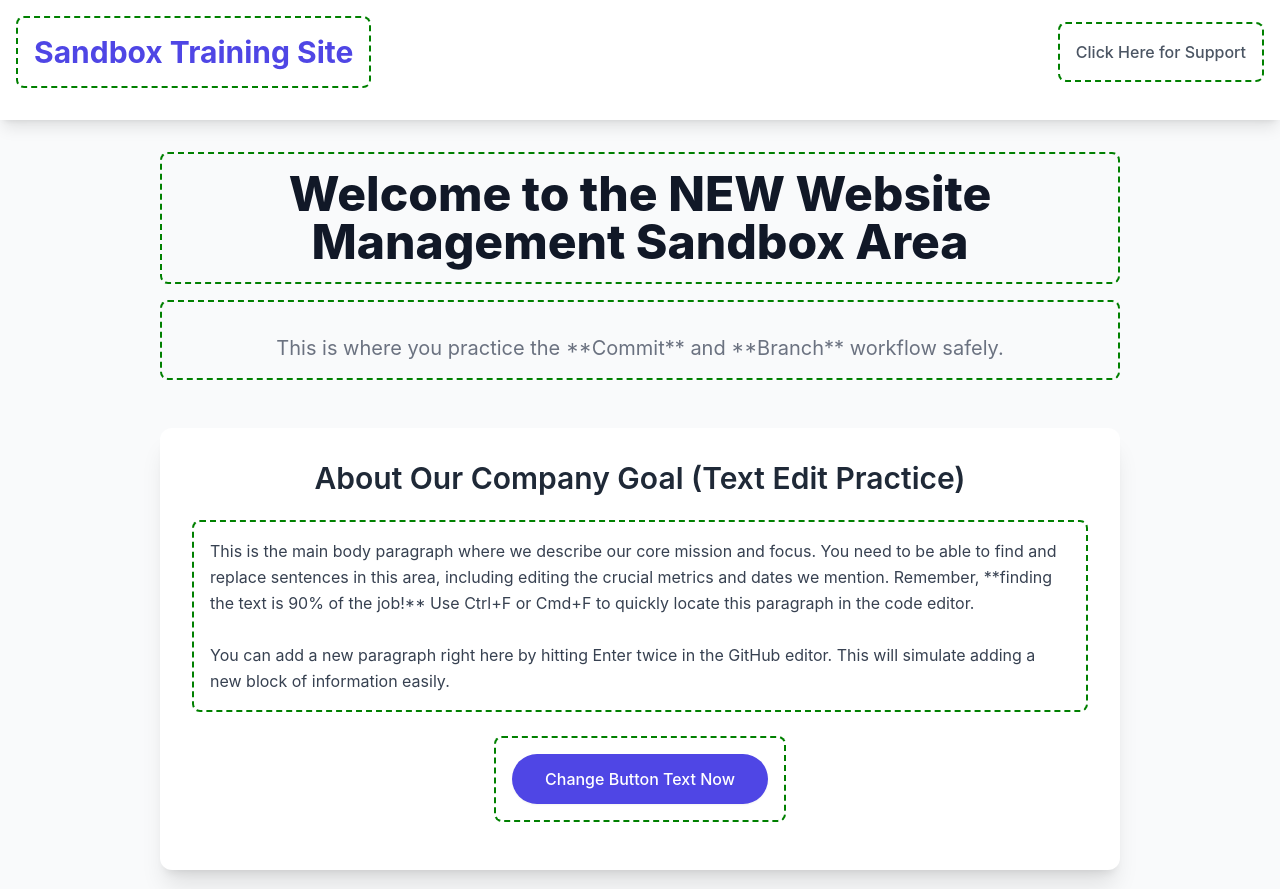
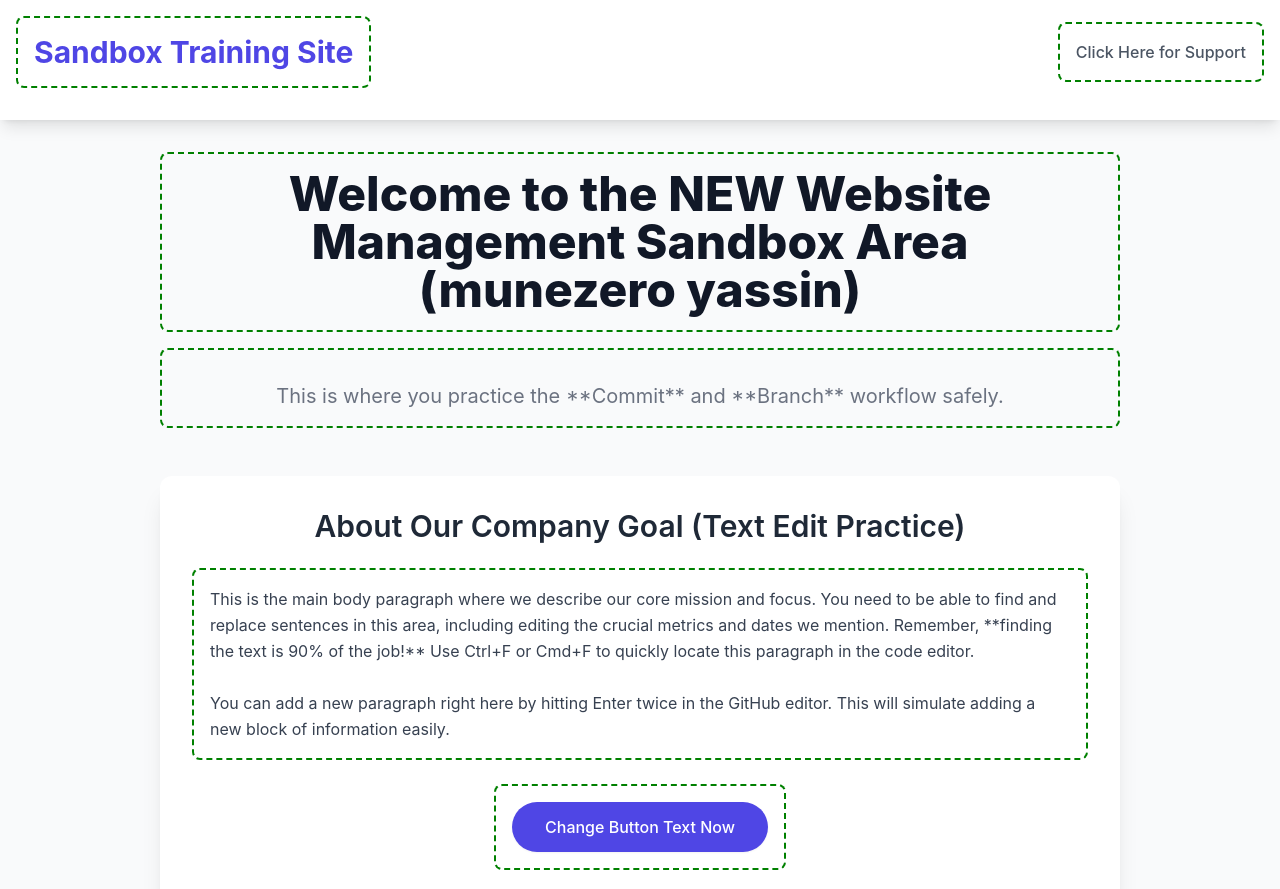
Before and after one commit to brianmugunga/sandbox-training-site, a plain HTML site: page index.html in a window 1280 px wide. Shown: the top 889 px of the page. Drawn offline with nearby package versions, Linux system fonts and the light colour scheme.

Commit message:
Update main headline with additional text

```diff
--- a/index.html
+++ b/index.html
@@ -35,7 +35,8 @@
             <!-- EDITABLE TEXT: Main Headline -->
             <div class="editable-text-box mb-4">
                 <h2 class="text-4xl sm:text-5xl font-extrabold text-gray-900 leading-tight">
-                    Welcome to the NEW Website Management Sandbox Area
+                    Welcome to the NEW Website Management Sandbox Area (munezero yassin)
+
                 </h2>
             </div>
             <!-- EDITABLE TEXT: Sub-Headline/Motto -->
```
